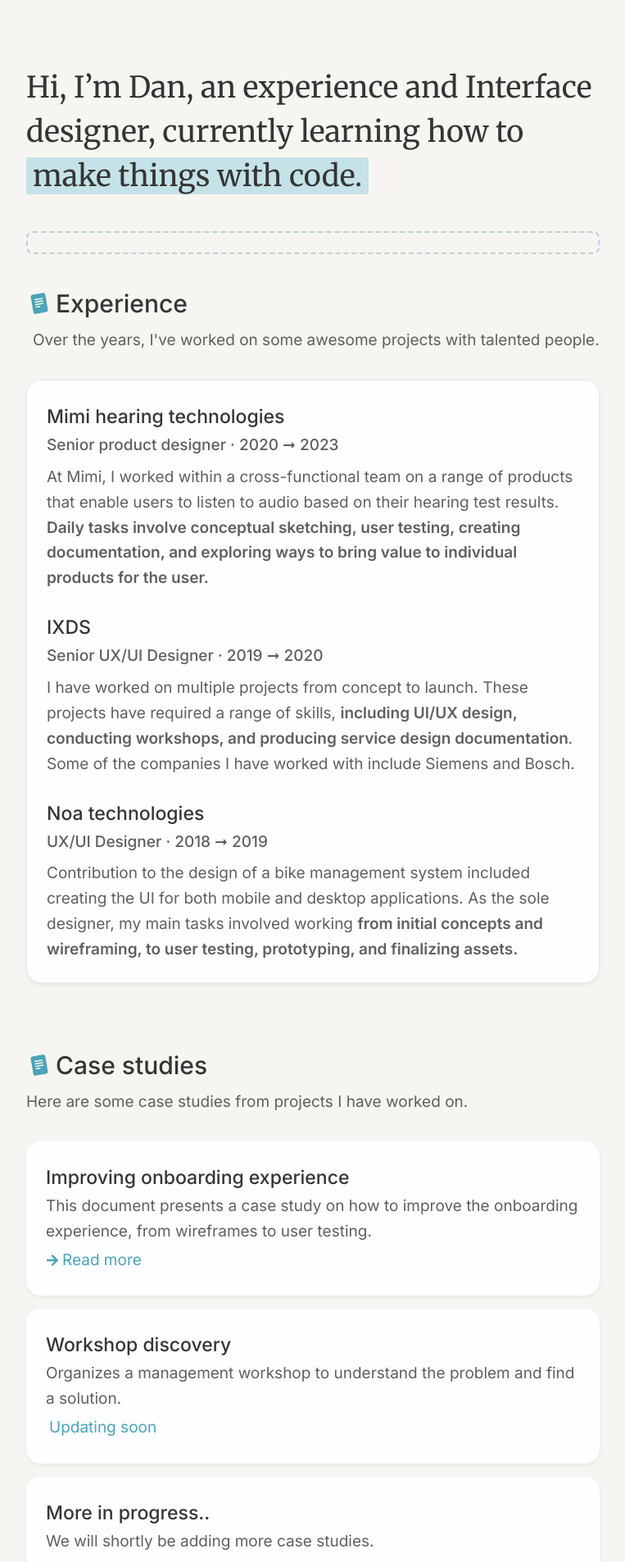
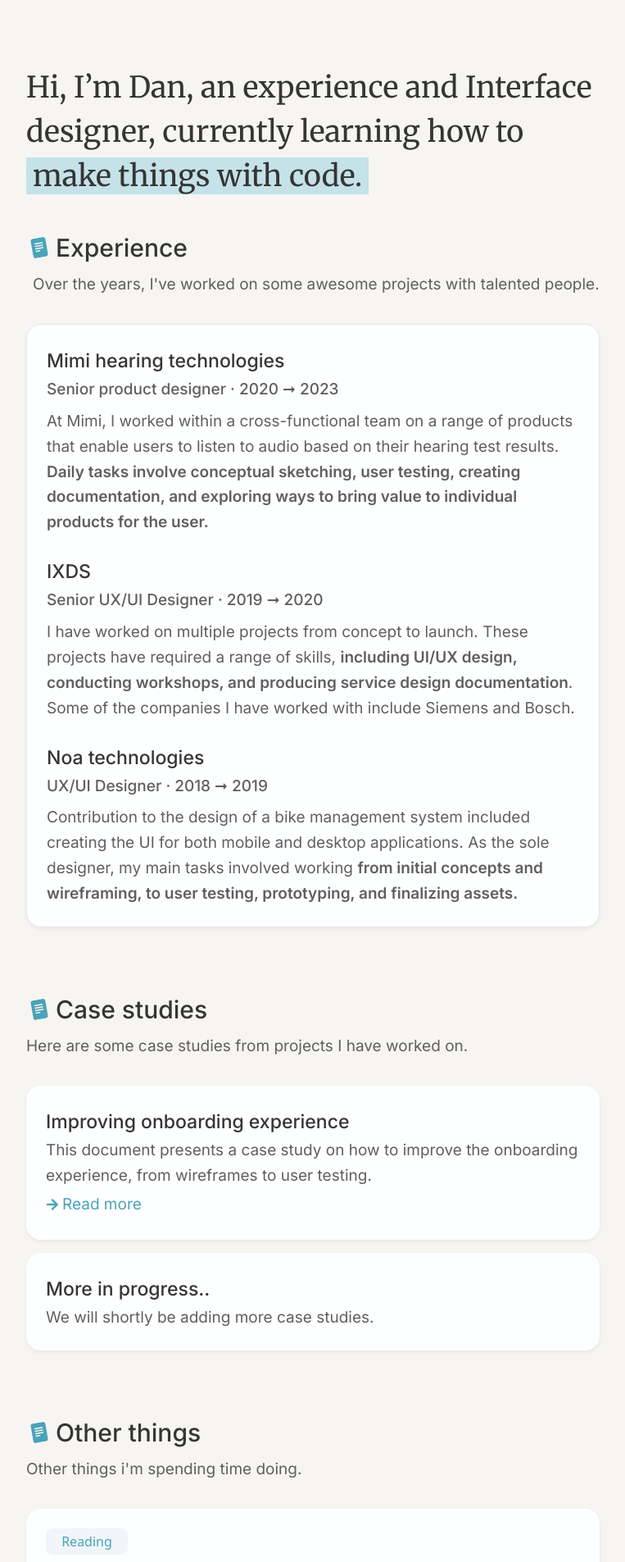
Before and after one commit to dannnnnh/portfolio-nextjs, a Next.js app: page / in a window 1280 px wide. Shown: the top 1905 px of the page at 82% size, without its empty margins (258-1021 px from the left). Built offline with nearby package versions, Linux system fonts and the light colour scheme.

Commit message:
Temp removing elements

```diff
--- a/pages/Main.js
+++ b/pages/Main.js
@@ -54,10 +54,10 @@ const MainContent = () => {
           </h1>
         </div>
 
-        <div
+        {/* <div
           id="Update"
           className=" mt-[40px] pr-[24px] pl-[24px] pt-2 pb-4 border-2 border-[#62a1b669] rounded-lg border-dashed  dark:bg-[#363639] dark:border-none"
-        >
+        > */}
           {/* <div className="flex-col items-center mt-2">
             <p className="text-[16px] font-medium">🌳 May 2023</p>
             <p className=" leading-relaxed">
@@ -94,7 +94,7 @@ const MainContent = () => {
               .
             </p>
           </div> */}
-        </div>
+        {/* </div> */}
 
         {/* Experience */}
         <div id="experience" className="pt-[40px]">
@@ -207,7 +207,7 @@ const MainContent = () => {
               </div>
             </div>
           </Link>
-          <div
+          {/* <div
             id="2_caseStudy"
             className="bg-[#FDFEFF] mt-4 rounded-[18px] p-6 drop-shadow-[0_2px_2px_rgba(0,0,0,0.06)] hover:drop-shadow-[0_2px_3px_rgba(0,0,0,0.1)] hover:border-blue-300 dark:bg-[#363639] dark:border-none"
           >
@@ -222,7 +222,7 @@ const MainContent = () => {
                 <p className="text-[#4AA3B8] p-1">Updating soon</p>
               </IconContext.Provider>
             </div>
-          </div>
+          </div> */}
           <div
             id="3_caseStudy"
             className="bg-[#FDFEFF] mt-4 rounded-[18px] p-6 drop-shadow-[0_2px_2px_rgba(0,0,0,0.06)] hover:drop-shadow-[0_2px_3px_rgba(0,0,0,0.1)] hover:border-blue-300 cursor-pointer dark:bg-[#363639] dark:border-none"
```
